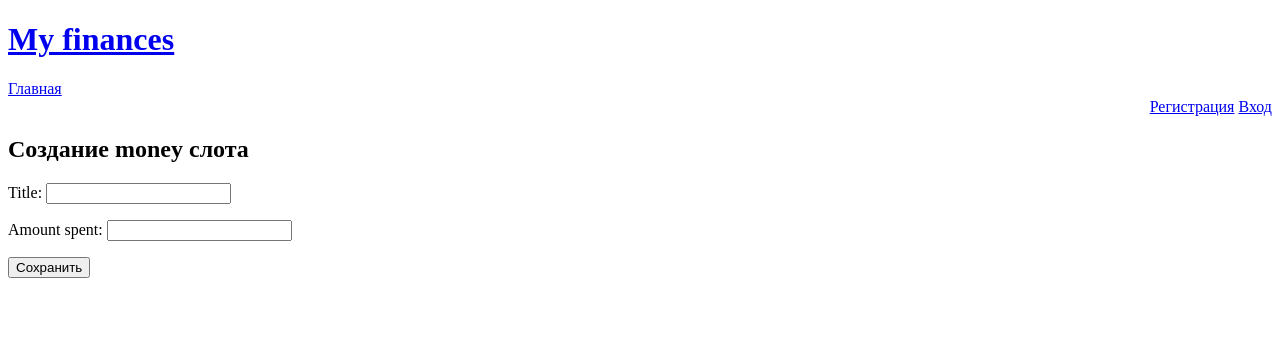
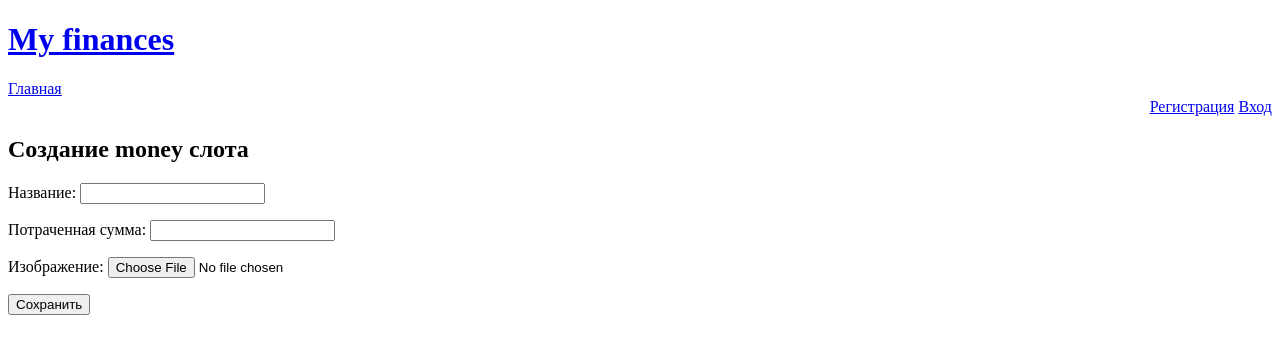
Before and after one commit to terentyevaolga/my_finances_project, a Django app: page /money_slots/add/ in a window 1280 px wide. Shown: the top 354 px of the page. Run offline with Django 4.2, Linux system fonts and the light colour scheme.

Commit message:
add files upload

```diff
--- a/finances/settings.py
+++ b/finances/settings.py
@@ -126,3 +126,6 @@ STATIC_URL = 'static/'
 # https://docs.djangoproject.com/en/4.1/ref/settings/#default-auto-field
 
 DEFAULT_AUTO_FIELD = 'django.db.models.BigAutoField'
+
+MEDIA_ROOT = 'media/'
+MEDIA_URL = 'media/'
--- a/finances/urls.py
+++ b/finances/urls.py
@@ -10,13 +10,18 @@ Class-based views
     1. Add an import:  from other_app.views import Home
     2. Add a URL to urlpatterns:  path('', Home.as_view(), name='home')
 Including another URLconf
-    1. Import the include() function: from django.urls import include, path
+    1. Import to include() function: from django.urls import include, path
     2. Add a URL to urlpatterns:  path('blog/', include('blog.urls'))
 """
+from django.conf import settings
 from django.contrib import admin
+from django.conf.urls.static import static
 from django.urls import path, include
 
 urlpatterns = [
     path('', include('web.urls')),
     path('admin/', admin.site.urls),
 ]
+
+if settings.DEBUG:
+    urlpatterns += static(settings.MEDIA_URL, document_root=settings.MEDIA_ROOT)
--- a/requirements.txt
+++ b/requirements.txt
@@ -1,2 +1,3 @@
 Django==4.1.7
 psycopg2==2.9.5
+Pillow==9.4.0
--- a/web/forms.py
+++ b/web/forms.py
@@ -33,4 +33,4 @@ class MoneySlotForm(forms.ModelForm):
 
     class Meta:
         model = MoneySlot
-        fields = ('title', 'amount_spent')
+        fields = ('title', 'amount_spent', 'image')
--- a/web/models.py
+++ b/web/models.py
@@ -6,12 +6,13 @@ User = get_user_model()
 
 
 class MoneySlotTag(models.Model):
-    title = models.CharField(max_length=256)
-    user = models.ForeignKey(User, on_delete=models.CASCADE)
+    title = models.CharField(max_length=256, verbose_name='Название')
+    user = models.ForeignKey(User, on_delete=models.CASCADE, verbose_name='Пользователь')
 
 
 class MoneySlot(models.Model):
-    title = models.CharField(max_length=256)
-    amount_spent = models.IntegerField()
-    user = models.ForeignKey(User, on_delete=models.CASCADE)
+    title = models.CharField(max_length=256, verbose_name='Название')
+    amount_spent = models.IntegerField(verbose_name='Потраченная сумма')
+    user = models.ForeignKey(User, on_delete=models.CASCADE, verbose_name='Пользователь')
     tags = models.ManyToManyField(MoneySlotTag)
+    image = models.ImageField(upload_to='money_slots/', null=True, blank=True, verbose_name='Изображение')
--- a/web/templates/web/money_slot_form.html
+++ b/web/templates/web/money_slot_form.html
@@ -1,7 +1,7 @@
 {% extends 'web/base.html' %}
 {% block content %}
     <h2>Создание money слота</h2>
-    <form action='' method='post'>
+    <form action='' method='post' enctype='multipart/form-data'>
         {% csrf_token %}
         {{ form.as_p }}
         <button>
--- a/web/views.py
+++ b/web/views.py
@@ -55,7 +55,7 @@ def money_slot_edit_view(request, id=None):
     moneyslot = MoneySlot.objects.get(id=id) if id is not None else None
     form = MoneySlotForm(instance=moneyslot)
     if request.method == 'POST':
-        form = MoneySlotForm(data=request.POST, instance=moneyslot, initial={'user': request.user})
+        form = MoneySlotForm(data=request.POST, files=request.FILES, instance=moneyslot, initial={'user': request.user})
         if form.is_valid():
             form.save()
             return redirect('main')
```
